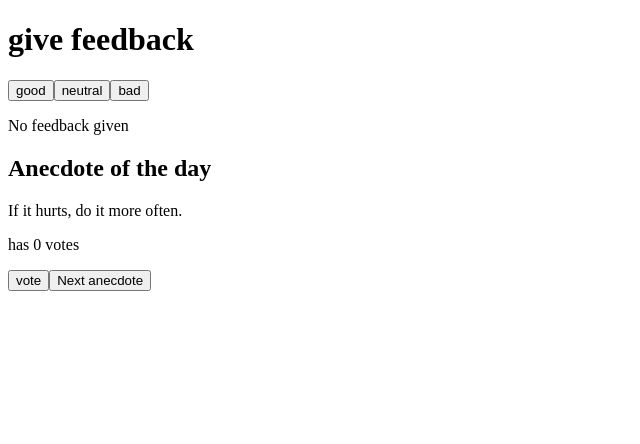
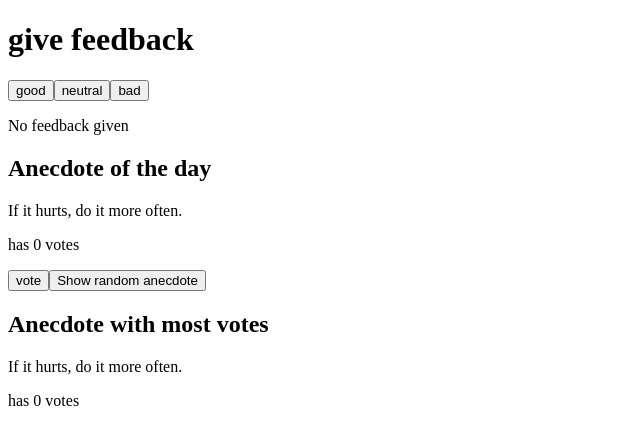
Before and after one commit to jesusbloise/Parte-1-Fullstackopen-, a React (Vite) app: page / in a window 1280 px wide. Shown: the top 444 px of the page, without its empty margins (0-640 px from the left). Built offline with nearby package versions, Linux system fonts and the light colour scheme.

Commit message:
ejercicio 1.14 mostrando la anectota conmayor voto y hasta aqui termina la parte 1

```diff
--- a/src/App.jsx
+++ b/src/App.jsx
@@ -1,4 +1,3 @@
-
 import { useState } from 'react';
 
 const Button = ({ handleClick, text }) => (
@@ -74,6 +73,17 @@ const App = () => {
     setVotes(copy);
   };
 
+  const getMostVotedAnecdote = () => {
+    const maxVotes = Math.max(...votes);
+    const indexOfMostVoted = votes.indexOf(maxVotes);
+    return {
+      anecdote: anecdotes[indexOfMostVoted],
+      votes: maxVotes
+    };
+  };
+
+  const mostVoted = getMostVotedAnecdote();
+
   return (
     <div>
       <h1>give feedback</h1>
@@ -84,7 +94,9 @@ const App = () => {
       <h2>Anecdote of the day</h2>
       <Anecdote anecdote={anecdotes[selected]} votes={votes[selected]} />
       <Button handleClick={handleVote} text='vote' />
-      <Button handleClick={handleClickAnecdote} text='Next anecdote' />
+      <Button handleClick={handleClickAnecdote} text='Show random anecdote' />
+      <h2>Anecdote with most votes</h2>
+      <Anecdote anecdote={mostVoted.anecdote} votes={mostVoted.votes} />
     </div>
   );
 };
```
